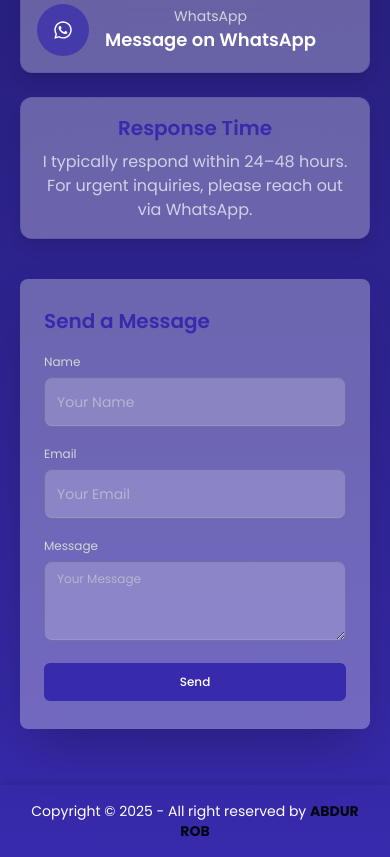
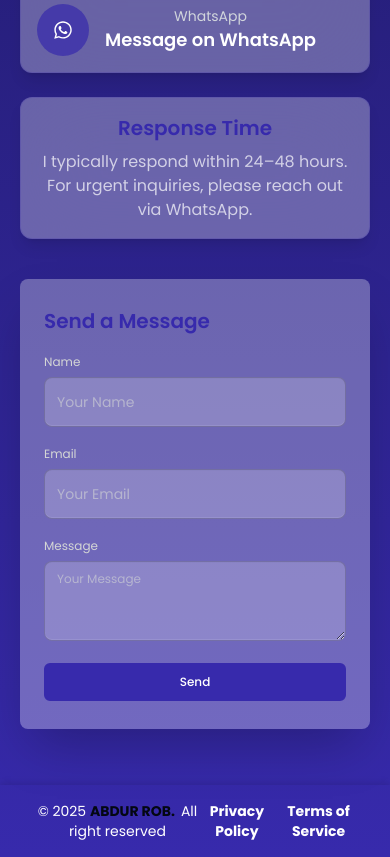
Before and after one commit to Abdurrobr34l/portfolio, a React (Vite) app: page / in a window 390 px wide. Shown: the part 7746-8603 px from the top of the page. Built offline with nearby package versions, Linux system fonts and the light colour scheme.

Commit message:
Footer style updated

```diff
--- a/src/Components/ErrorPage404/ErrorPage404.jsx
+++ /dev/null
@@ -1,11 +0,0 @@
-import React from 'react';
-
-const ErrorPage404 = () => {
-  return (
-    <div>
-      ErrorPage404
-    </div>
-  );
-};
-
-export default ErrorPage404;
--- /dev/null
+++ b/src/Components/ErrorPage404/NotFound.jsx
@@ -0,0 +1,30 @@
+import React from "react";
+import { Link } from "react-router";
+import { FiHome } from "react-icons/fi";
+import Container from "../Container";
+
+const NotFound = () => {
+  return (
+      <Container>
+    <section className="min-h-screen flex flex-col items-center justify-center text-primary bg-primary-for-bg">
+        <div className="bg-secondary/40 rounded-xl p-8 max-w-md text-center shadow-lg">
+          <h1 className="text-8xl font-extrabold mb-6 text-accent animate-glow">
+            404
+          </h1>
+          <p className="text-xl md:text-2xl mb-8 text-secondary">
+            Oops! The page you’re looking for doesn’t exist.
+          </p>
+          <Link
+            to="/"
+            className="inline-flex items-center gap-2 px-6 py-3 bg-accent text-primary font-semibold rounded-xl hover:text-accent hover:bg-secondary transition-colors duration-300 ease-linear"
+          >
+            <FiHome size={20} />
+            Go Back Home
+          </Link>
+        </div>
+    </section>
+      </Container>
+  );
+};
+
+export default NotFound;
--- a/src/Components/Footer.jsx
+++ b/src/Components/Footer.jsx
@@ -1,11 +1,19 @@
 import React from 'react';
+import { Link } from 'react-router';
+import Container from './Container';
 
 const Footer = () => {
   return (
     <footer className="footer sm:footer-horizontal footer-center text-primary p-4 shadow-[0_-3px_6px_rgba(0,0,0,0.1)]">
-  <aside>
-    <p>Copyright © {new Date().getFullYear()} - All right reserved by <span className='font-bold text-[#030712]'>ABDUR ROB</span></p>
-  </aside>
+
+  <Container customStyle='flex flex-row items-center justify-between'>
+    <p>© {new Date().getFullYear()} <span className='pr-1.5 font-bold text-[#030712]'>ABDUR ROB.</span>All right reserved</p>
+
+    <div className='flex gap-4'>
+      <Link to={"/"} className='font-bold transition-colors duration-300 ease-linear hover:text-red!'>Privacy Policy</Link>
+      <Link to={"/"} className='font-bold transition-colors duration-300 ease-linear hover:text-red!'>Terms of Service</Link>
+    </div>
+  </Container>
 </footer>
   );
 };
--- a/src/Components/Header.jsx
+++ b/src/Components/Header.jsx
@@ -9,8 +9,9 @@ const Header = ({ darkMode, setDarkMode }) => {
 
   const navigationLinks = [
     { id: 1, path: "#about", name: "About" },
+    { id: 1, path: "#skills", name: "Skills" },
     { id: 2, path: "#projects", name: "Projects" },
-    { id: 3, path: "#contact", name: "Contact" },
+    { id: 3, path: "#contact", name: "Contact Me" },
   ];
 
   // Sticky navbar on scroll
--- a/src/Routes/MainRoute.jsx
+++ b/src/Routes/MainRoute.jsx
@@ -2,7 +2,7 @@ import { createBrowserRouter } from "react-router";
 import App from "../App";
 import ProjectDetails from "../Components/ProjectDetails";
 import Home from "../Components/Home/Home";
-import ErrorPage404 from "../Components/ErrorPage404/ErrorPage404";
+import NotFound from "../Components/ErrorPage404/NotFound";
 
 export const router = createBrowserRouter([
   {
@@ -19,7 +19,7 @@ export const router = createBrowserRouter([
       },
       {
         path: "*",
-        element: <ErrorPage404 />,
+        element: <NotFound />,
       },
     ],
   },
```
